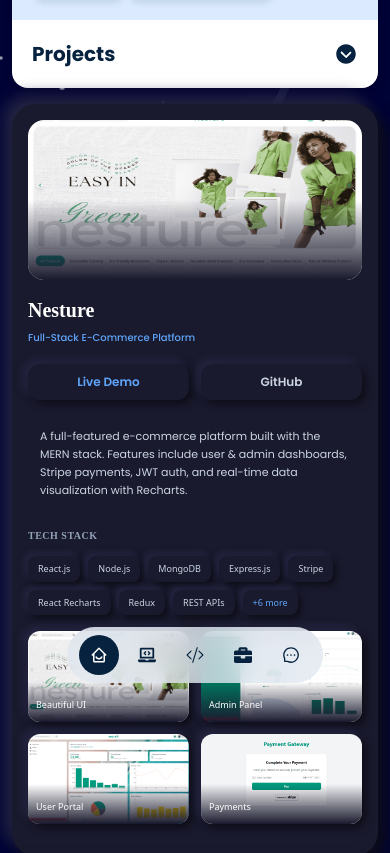
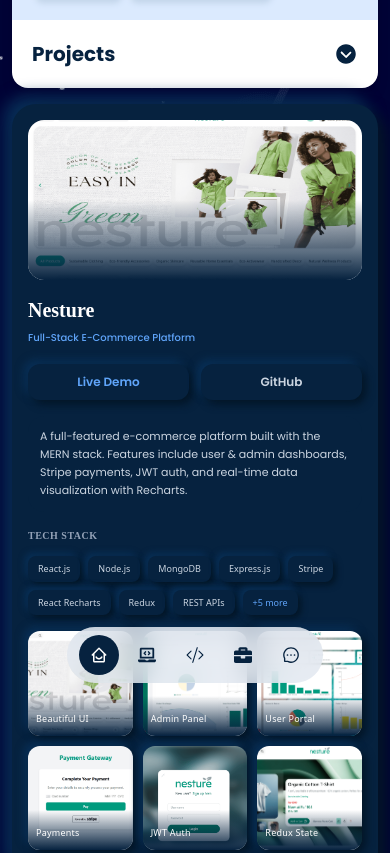
Before and after one commit to hitesh989998/Hitesh-FullStackDev-Portfolio, a React (Vite) app: page / in a window 390 px wide. Shown: the part 1005-1858 px from the top of the page. Built offline with nearby package versions, Linux system fonts and the light colour scheme; a web font is replaced by a local one.

Commit message:
feat: checkpint before working with hero section

```diff
--- a/src/components/Nesture.jsx
+++ b/src/components/Nesture.jsx
@@ -15,7 +15,6 @@ const technologies = [
   "JWT Authentication",
   "Bcrypt",
   "Multer",
-  "Toastify",
   "Tailwind CSS",
 ];
 
@@ -24,6 +23,8 @@ const mobileImages = [
   { src: "./admin.png", alt: "Admin Dashboard", title: "Admin Panel" },
   { src: "./user.png", alt: "User Dashboard", title: "User Portal" },
   { src: "./stripe.png", alt: "Stripe Integration", title: "Payments" },
+  { src: "./login.png", alt: "Login Page", title: "JWT Auth" },
+  { src: "./singlepage.png", alt: "Single Page", title: "Redux State" },
 ];
 
 const Nesture = () => {
@@ -31,10 +32,10 @@ const Nesture = () => {
     <>
       {/* DESKTOP VIEW - Unchanged */}
       <main
-        className="hidden lg:flex flex-col bg-dark_primary w-full lg:h-[770px] lg:rounded-3xl lg:mb-8"
+        className="hidden lg:flex flex-col bg-dark_primary w-full lg:h-[825px] lg:rounded-3xl lg:mb-8"
         id="projects"
       >
-        <section className="flex flex-col w-full lg:p-4 lg:h-[30%]">
+        <section className="flex flex-col w-full lg:p-4">
           <div className="flex justify-between items-center">
             <h1 className="tracking-wide text-white lg:text-6xl font-extrabold">
               Nesture
@@ -106,15 +107,15 @@ const Nesture = () => {
           </div>
         </section>
 
-        <section className="grid grid-cols-3 grid-rows-[1fr,1fr] lg:gap-2 lg:mt-14 h-full w-full">
-          <div className="col-span-1 row-span-1 group">
-            <div className="relative lg:rounded-r-3xl overflow-hidden h-full">
+        <section className="grid grid-cols-3 grid-rows-[1fr,1fr] lg:gap-2 h-full w-full">
+          <div className="col-span-1 row-span-1 group cursor-pointer">
+            <div className="relative lg:rounded-r-3xl h-full isolate">
               <img
                 src="./home.png"
                 alt="Project 1"
-                className="w-full h-full object-cover"
+                className="w-full h-full object-cover lg:rounded-r-3xl"
               />
-              <div className="absolute inset-0 bg-black bg-opacity-0 group-hover:bg-opacity-90 transition-all duration-300 flex items-end justify-start p-4">
+              <div className="absolute -inset-0.5 bg-black bg-opacity-0 group-hover:bg-opacity-90 transition-all duration-300 flex items-end justify-start p-4 lg:rounded-r-3xl">
                 <div className="opacity-0 group-hover:opacity-100 transition-opacity duration-300 text-white text-left">
                   <h3 className="lg:text-base text-blue-500">
                     Beautiful UI, blending Glassmorphism & Minimalism
@@ -129,14 +130,14 @@ const Nesture = () => {
             </div>
           </div>
 
-          <div className="col-span-1 row-span-1 group">
-            <div className="relative lg:rounded-3xl overflow-hidden h-full">
+          <div className="col-span-1 row-span-1 group cursor-pointer">
+            <div className="relative lg:rounded-3xl h-full isolate">
               <img
                 src="./admin.png"
                 alt="Project 2"
-                className="w-full h-full object-cover"
+                className="w-full h-full object-cover lg:rounded-3xl"
               />
-              <div className="absolute inset-0 bg-black bg-opacity-0 group-hover:bg-opacity-90 transition-all duration-300 flex items-end justify-center p-4">
+              <div className="absolute -inset-0.5 bg-black bg-opacity-0 group-hover:bg-opacity-90 transition-all duration-300 flex items-end justify-center p-4 lg:rounded-3xl">
                 <div className="opacity-0 group-hover:opacity-100 transition-opacity duration-300 text-white text-left">
                   <h3 className="lg:text-base text-blue-500">
                     Powerful Admin Dashboard with CRUD Operations
@@ -150,14 +151,14 @@ const Nesture = () => {
             </div>
           </div>
 
-          <div className="col-span-1 row-span-1 group">
-            <div className="relative lg:rounded-l-3xl overflow-hidden h-full">
+          <div className="col-span-1 row-span-1 group cursor-pointer">
+            <div className="relative lg:rounded-l-3xl h-full isolate">
               <img
                 src="./user.png"
                 alt="Project 3"
-                className="w-full h-full object-cover"
+                className="w-full h-full object-cover lg:rounded-l-3xl"
               />
-              <div className="absolute inset-0 bg-black bg-opacity-0 group-hover:bg-opacity-90 transition-all duration-300 flex items-end justify-center p-4">
+              <div className="absolute -inset-0.5 bg-black bg-opacity-0 group-hover:bg-opacity-90 transition-all duration-300 flex items-end justify-center p-4 lg:rounded-l-3xl">
                 <div className="opacity-0 group-hover:opacity-100 transition-opacity duration-300 text-white text-left">
                   <h3 className="lg:text-base text-blue-500">
                     Customer Dashboard with Real-Time Insights
@@ -171,14 +172,14 @@ const Nesture = () => {
             </div>
           </div>
 
-          <div className="col-span-1 row-span-1 group lg:h-[213px] overflow-hidden">
-            <div className="relative lg:rounded-tr-3xl lg:rounded-b-none overflow-hidden h-full">
+          <div className="col-span-1 row-span-1 group lg:h-[213px] cursor-pointer">
+            <div className="relative lg:rounded-tr-3xl lg:rounded-b-none h-full isolate">
               <img
                 src="./stripe.png"
                 alt="Project 4"
-                className="w-full h-full object-cover"
+                className="w-full h-full object-cover lg:rounded-tr-3xl lg:rounded-b-none"
               />
-              <div className="absolute inset-0 bg-black bg-opacity-0 group-hover:bg-opacity-90 transition-all duration-300 flex items-end justify-center p-4">
+              <div className="absolute -inset-0.5 bg-black bg-opacity-0 group-hover:bg-opacity-90 transition-all duration-300 flex items-end justify-center p-4 lg:rounded-tr-3xl lg:rounded-b-none">
                 <div className="opacity-0 group-hover:opacity-100 transition-opacity duration-300 text-white text-left">
                   <h3 className="lg:text-base text-blue-500">
                     Advanced Payment Integration with Stripe
@@ -192,14 +193,14 @@ const Nesture = () => {
             </div>
           </div>
 
-          <div className="col-span-1 row-span-1 group lg:h-[213px]">
-            <div className="relative lg:rounded-t-3xl overflow-hidden h-full">
+          <div className="col-span-1 row-span-1 group lg:h-[213px] cursor-pointer">
+            <div className="relative lg:rounded-t-3xl h-full isolate">
               <img
                 src="./login.png"
                 alt="Project 5"
-                className="w-full h-full object-cover"
+                className="w-full h-full object-cover lg:rounded-t-3xl"
               />
-              <div className="absolute inset-0 bg-black bg-opacity-0 group-hover:bg-opacity-90 transition-all duration-300 flex items-end justify-center p-4">
+              <div className="absolute -inset-0.5 bg-black bg-opacity-0 group-hover:bg-opacity-90 transition-all duration-300 flex items-end justify-center p-4 lg:rounded-t-3xl">
                 <div className="opacity-0 group-hover:opacity-100 transition-opacity duration-300 text-white text-left">
                   <h3 className="lg:text-base text-blue-500">
                     Secure User Authentication with JWT and Bcrypt
@@ -213,14 +214,14 @@ const Nesture = () => {
             </div>
           </div>
 
-          <div className="col-span-1 row-span-1 group lg:h-[213px]">
-            <div className="relative lg:rounded-l-3xl lg:rounded-b-none overflow-hidden h-full">
+          <div className="col-span-1 row-span-1 group lg:h-[213px] cursor-pointer">
+            <div className="relative lg:rounded-l-3xl lg:rounded-b-none h-full isolate">
               <img
                 src="./singlepage.png"
                 alt="Project 6"
-                className="w-full h-full object-cover"
+                className="w-full h-full object-cover lg:rounded-l-3xl lg:rounded-b-none"
               />
-              <div className="absolute inset-0 bg-black bg-opacity-0 group-hover:bg-opacity-90 transition-all duration-300 flex items-end justify-center p-4">
+              <div className="absolute -inset-0.5 bg-black bg-opacity-0 group-hover:bg-opacity-90 transition-all duration-300 flex items-end justify-center p-4 lg:rounded-l-3xl lg:rounded-b-none">
                 <div className="opacity-0 group-hover:opacity-100 transition-opacity duration-300 text-white text-left">
                   <h3 className="lg:text-base text-blue-500">
                     Scalable State Management with Redux Toolkit
@@ -237,16 +238,16 @@ const Nesture = () => {
       </main>
 
       {/* DESKTOP Secondary Section - Unchanged */}
-      <section className="hidden lg:flex flex-col bg-dark_primary lg:mt-10 w-full lg:h-[770px] lg:rounded-3xl lg:mb-8 lg:p-4">
+      <section className="hidden lg:flex flex-col bg-dark_primary lg:mt-10 w-full lg:h-[825px] lg:rounded-3xl lg:mb-8 lg:p-4">
         <div className="grid grid-cols-[2.5fr_2.5fr_1fr_1fr] grid-rows-[2.5fr_2.5fr_1fr_1fr] h-full w-full lg:gap-2">
-          <div className="col-span-2 row-span-3 group h-full">
-            <div className="relative lg:rounded-3xl overflow-hidden h-full">
+          <div className="col-span-2 row-span-3 group h-full cursor-pointer">
+            <div className="relative lg:rounded-3xl h-full isolate">
               <img
                 src="./megamenu.png"
                 alt="Mega Menu"
-                className="w-full h-full object-cover"
+                className="w-full h-full object-cover lg:rounded-3xl"
               />
-              <div className="absolute inset-0 bg-black bg-opacity-0 group-hover:bg-opacity-90 transition-all duration-300 flex items-end justify-center p-4">
+              <div className="absolute -inset-0.5 bg-black bg-opacity-0 group-hover:bg-opacity-90 transition-all duration-300 flex items-end justify-center p-4 lg:rounded-3xl">
                 <div className="opacity-0 group-hover:opacity-100 transition-opacity duration-300 text-white text-left">
                   <h3 className="lg:text-base text-blue-500">
                     Streamlined Design with Tailwind CSS
@@ -260,12 +261,12 @@ const Nesture = () => {
             </div>
           </div>
 
-          <div className="col-span-2 row-span-4 group h-full">
-            <div className="relative lg:rounded-3xl overflow-hidden h-full">
+          <div className="col-span-2 row-span-4 group h-full cursor-pointer">
+            <div className="relative lg:rounded-3xl h-full isolate">
               <img
                 src="./phone.png"
                 alt="Mobile View"
-                className="w-full h-full lg:object-contain"
+                className="w-full h-full lg:object-contain lg:rounded-3xl"
               />
               <div className="absolute lg:inset-5 lg:-my-5 bg-black bg-opacity-0 group-hover:bg-opacity-90 transition-all duration-300 flex items-end justify-center p-4 rounded-3xl">
                 <div className="opacity-0 group-hover:opacity-100 transition-opacity duration-300 text-white text-left">
@@ -322,15 +323,15 @@ const Nesture = () => {
 
       {/* MOBILE/TABLET VIEW - Neumorphism Card Design */}
       <div className="lg:hidden" id="projects-mobile">
-        <div className="bg-[#1a1a2e] rounded-3xl overflow-hidden mb-4 p-4 sm:p-5 md:p-6 shadow-[8px_8px_16px_#0d0d17,-8px_-8px_16px_#272745]">
+        <div className="bg-dark_primary rounded-3xl overflow-hidden mb-4 p-4 sm:p-5 md:p-6 shadow-[8px_8px_16px_#031525,-8px_-8px_16px_#093159]">
           {/* Hero Image */}
-          <div className="relative h-40 sm:h-52 md:h-64 rounded-2xl overflow-hidden mb-4 sm:mb-5 shadow-[inset_4px_4px_8px_#0d0d17,inset_-4px_-4px_8px_#272745]">
+          <div className="relative h-40 sm:h-52 md:h-64 rounded-2xl overflow-hidden mb-4 sm:mb-5 shadow-[inset_4px_4px_8px_#031525,inset_-4px_-4px_8px_#093159]">
             <img
               src="./home.png"
               alt="Nesture Homepage"
               className="w-full h-full object-cover"
             />
-            <div className="absolute inset-0 bg-gradient-to-t from-[#1a1a2e] via-transparent to-transparent" />
+            <div className="absolute inset-0 bg-gradient-to-t from-[#06223F] via-transparent to-transparent" />
 
 
           </div>
@@ -349,20 +350,20 @@ const Nesture = () => {
           <div className="flex gap-3 sm:gap-4 mb-4 sm:mb-5">
             <button
               onClick={() => window.open("https://nesture.web.app", "_blank")}
-              className="flex-1 px-4 py-2.5 sm:px-5 sm:py-3 bg-[#1a1a2e] text-blue-400 text-xs sm:text-sm font-semibold rounded-xl shadow-[4px_4px_8px_#0d0d17,-4px_-4px_8px_#272745] hover:shadow-[inset_4px_4px_8px_#0d0d17,inset_-4px_-4px_8px_#272745] transition-all duration-300"
+              className="flex-1 px-4 py-2.5 sm:px-5 sm:py-3 bg-dark_primary text-blue-400 text-xs sm:text-sm font-semibold rounded-xl shadow-[4px_4px_8px_#031525,-4px_-4px_8px_#093159] hover:shadow-[inset_4px_4px_8px_#031525,inset_-4px_-4px_8px_#093159] transition-all duration-300"
             >
               Live Demo
             </button>
             <button
               onClick={() => window.open("https://github.com/hitesh989998/nesture", "_blank")}
-              className="flex-1 px-4 py-2.5 sm:px-5 sm:py-3 bg-[#1a1a2e] text-slate-300 text-xs sm:text-sm font-semibold rounded-xl shadow-[4px_4px_8px_#0d0d17,-4px_-4px_8px_#272745] hover:shadow-[inset_4px_4px_8px_#0d0d17,inset_-4px_-4px_8px_#272745] transition-all duration-300"
+              className="flex-1 px-4 py-2.5 sm:px-5 sm:py-3 bg-dark_primary text-slate-300 text-xs sm:text-sm font-semibold rounded-xl shadow-[4px_4px_8px_#031525,-4px_-4px_8px_#093159] hover:shadow-[inset_4px_4px_8px_#031525,inset_-4px_-4px_8px_#093159] transition-all duration-300"
             >
               GitHub
             </button>
           </div>
 
           {/* Description Card */}
-          <div className="p-3 sm:p-4 rounded-2xl bg-[#1a1a2e] mb-4 sm:mb-5">
+          <div className="p-3 sm:p-4 rounded-2xl bg-dark_primary mb-4 sm:mb-5">
             <p className="text-slate-300 text-[11px] sm:text-xs leading-relaxed">
               A full-featured e-commerce platform built with the MERN stack. Features include user & admin dashboards, Stripe payments, JWT auth, and real-time data visualization with Recharts.
             </p>
@@ -377,13 +378,13 @@ const Nesture = () => {
               {technologies.slice(0, 8).map((tech, index) => (
                 <span
                   key={index}
-                  className="px-2.5 py-1.5 sm:px-3 sm:py-2 bg-[#1a1a2e] text-slate-300 text-[9px] sm:text-[10px] rounded-lg shadow-[3px_3px_6px_#0d0d17,-3px_-3px_6px_#272745]"
+                  className="px-2.5 py-1.5 sm:px-3 sm:py-2 bg-dark_primary text-slate-300 text-[9px] sm:text-[10px] rounded-lg shadow-[3px_3px_6px_#031525,-3px_-3px_6px_#093159]"
                 >
                   {tech}
                 </span>
               ))}
               {technologies.length > 8 && (
-                <span className="px-2.5 py-1.5 sm:px-3 sm:py-2 bg-[#1a1a2e] text-blue-400 text-[9px] sm:text-[10px] rounded-lg shadow-[3px_3px_6px_#0d0d17,-3px_-3px_6px_#272745]">
+                <span className="px-2.5 py-1.5 sm:px-3 sm:py-2 bg-dark_primary text-blue-400 text-[9px] sm:text-[10px] rounded-lg shadow-[3px_3px_6px_#031525,-3px_-3px_6px_#093159]">
                   +{technologies.length - 8} more
                 </span>
               )}
@@ -391,19 +392,21 @@ const Nesture = () => {
           </div>
 
           {/* Image Gallery - Neumorphic Grid */}
-          <div className="grid grid-cols-2 gap-3 sm:gap-4 mb-4 sm:mb-5">
+          <div className="grid grid-cols-3 gap-2.5 sm:gap-3 mb-4 sm:mb-5">
             {mobileImages.map((img, index) => (
               <div
                 key={index}
-                className="relative rounded-xl overflow-hidden aspect-video shadow-[4px_4px_8px_#0d0d17,-4px_-4px_8px_#272745]"
+                className="relative rounded-xl overflow-hidden aspect-square cursor-pointer active:scale-95 transition-transform shadow-[4px_4px_8px_#031525,-4px_-4px_8px_#093159]"
               >
                 <img
                   src={img.src}
                   alt={img.alt}
                   className="w-full h-full object-cover"
                 />
-                <div className="absolute bottom-0 left-0 right-0 p-2 bg-gradient-to-t from-[#1a1a2e] to-transparent">
-                  <span className="text-white text-[9px] sm:text-[10px] font-medium">{img.title}</span>
+                <div className="absolute bottom-0 left-0 right-0 p-2 bg-gradient-to-t from-[#06223F] to-transparent">
+                  <span className="text-white text-[9px] sm:text-[10px] font-medium tracking-wide">
+                    {img.title}
+                  </span>
                 </div>
               </div>
             ))}
```
